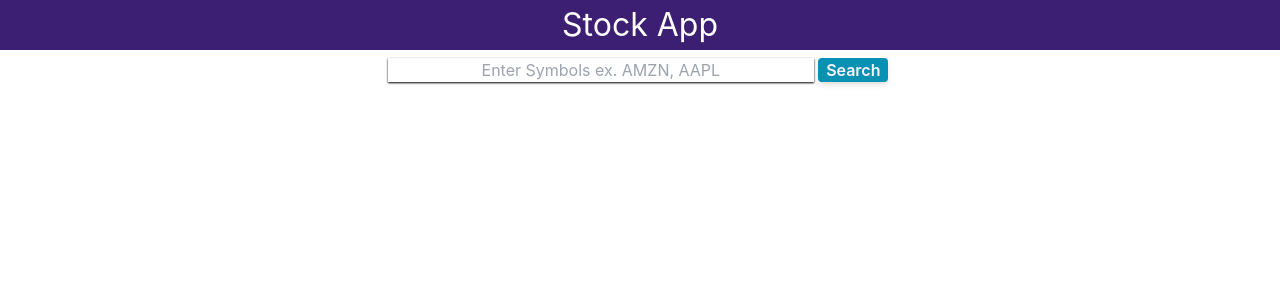
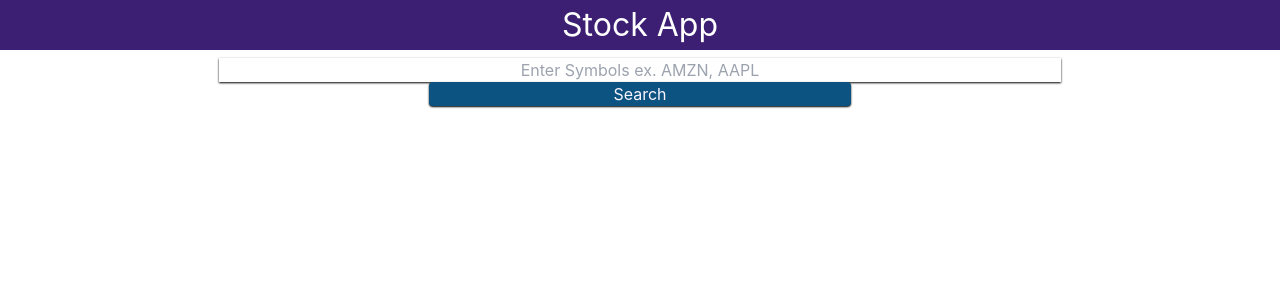
Before and after one commit to huntermasonb/stock-app, a React (Create React App) app: page / in a window 1280 px wide. Shown: the top 300 px of the page. Built offline with nearby package versions, Linux system fonts and the light colour scheme.

Commit message:
More Styling Changes

```diff
--- a/src/StockPrice.js
+++ b/src/StockPrice.js
@@ -5,6 +5,7 @@ const StockPrice = () => {
   const [symbols, setSymbols] = useState('');
   const [prices, setPrices] = useState([]);
   const handleInputChange = (event) => {
+    setPrices({});
     setSymbols(event.target.value);
     document.getElementById('stockPrices').style.display="none";
   };
@@ -13,6 +14,7 @@ const StockPrice = () => {
     fetchData();
     document.getElementById('stockPrices').style.display="block";
   };
+  // API Request and parameters
   const fetchData = async () => {
     if (symbols) {
       const options = {
@@ -31,47 +33,62 @@ const StockPrice = () => {
       try {
         const response = await axios.request(options);
         console.log(response);
+
+        // Error Handling
         if (response.status !== 200){
           alert("Error: Please make sure you entered valid stock symbols.")
           return;
         }
+        else if (response.status === 429 ){
+          alert("Error: We have run out of API tokens temporarily, please try again later.")
+          return;
+        }
+        // End Error Handling
         setPrices(response.data);
       }
       catch (error) {
         console.error(error);
       }
     } else {
-      alert("Please make sure to enter valid stock symbols.")
+      alert("An error occured, please try again.")
     }
   };
 
   // VIEW/DISPLAY
   return (
-    <div className='container m-auto w-full'>
+    <div className='container m-auto'>
       <div className='flex flex-row my-2'>
-        <form onSubmit={handleSubmit} className='stockInput w-full text-center'>
+        <form onSubmit={handleSubmit} className='stockInput flex-grow text-center px-2'>
           <input
             type="text"
             id='stockSymbols'
             value={symbols}
-            className='text-center shadow-sm w-1/3 shadow-black hover:shadow-md hover:shadow-black'
+            className='text-center shadow-sm w-2/3 shadow-black hover:shadow-md hover:shadow-black'
             onChange={handleInputChange}
             placeholder="Enter Symbols ex. AMZN, AAPL"
             required
           />
-          <button type="submit" className='rounded shadow-md px-2 mx-1 font-semibold text-purple-50 placeholder-purple-50 bg-cyan-600 hover:bg-cyan-700'>
+          <button type="submit"
+            className='w-1/3 max-w-[250px]font-semibold rounded shadow-sm shadow-black hover:shadow-md hover:shadow-black
+              text-purple-50 placeholder-purple-50 bg-[#0d5382] hover:bg-[#0d538296] md:mx-1'
+          >
             Search
           </button>
         </form>
       </div>
       {/* Stock Symbol and Prices Display */}
+
       <div id='stockPrices' className='flex flex-col'>
         <h1>Stock Prices</h1>
         <ul className='text-center'>
           {Object.keys(prices).map(symbol => (
             <li key={symbols}>
-            {/* Handler for if there was more than one symbol based on the way the API returns data */}
-              {symbol}: {prices[symbol].price ? prices[symbol].price : prices[symbol]}
+            {/* Handler for if there was more than one symbol based on the way the API returns data.
+              A little gross, but not sure the best way to handle the API Data.
+
+              When Symbol = "price" that meant that the API data was different from what was expected, so I only need to display one symbol.
+            */}
+              {symbol === 'price' ? symbols : symbol}: {prices[symbol].price ? prices[symbol].price : prices[symbol]}
             </li>
           ))}
         </ul>
@@ -79,5 +96,4 @@ const StockPrice = () => {
     </div>
   );
 };
-
 export default StockPrice;
```
